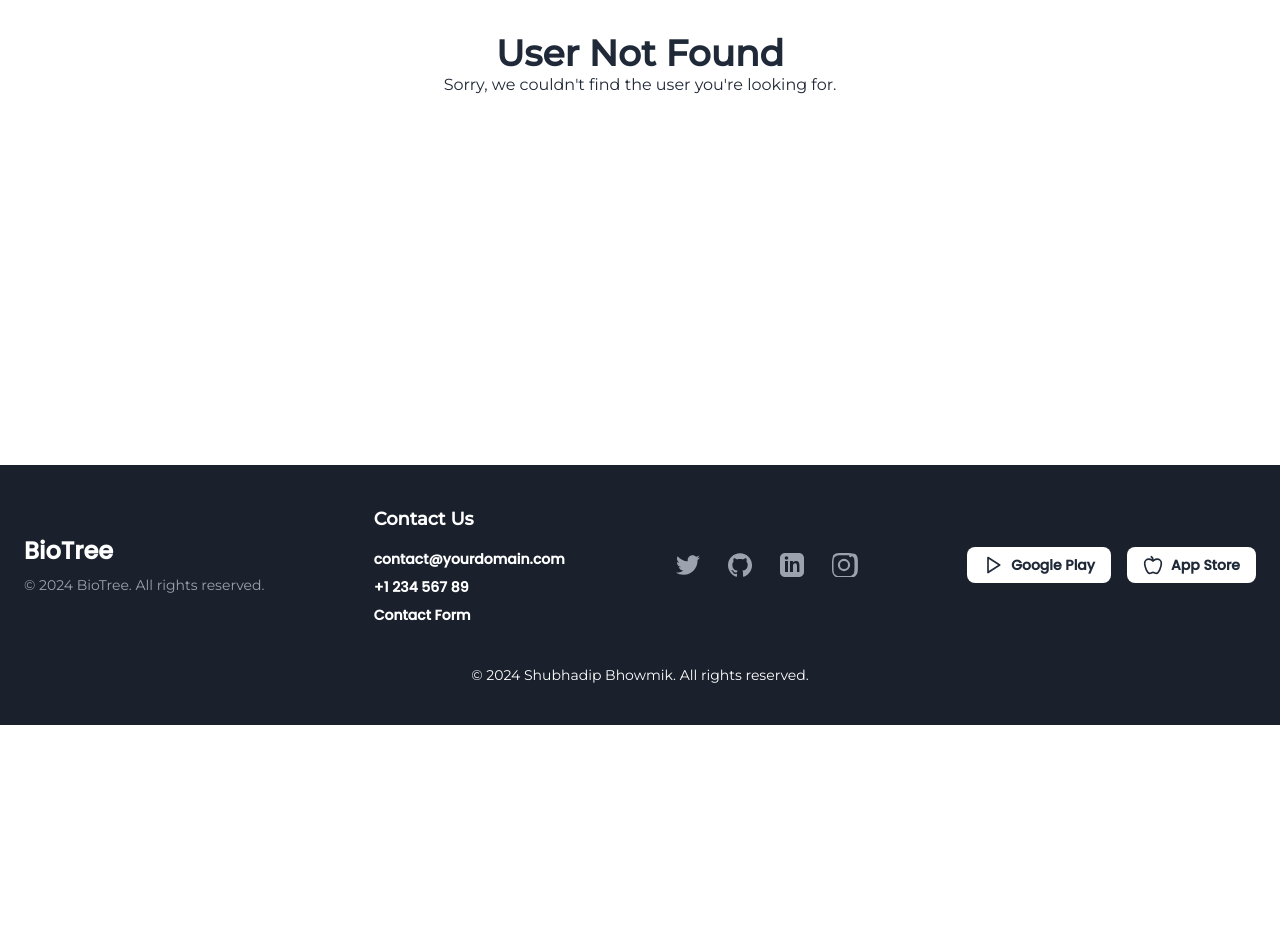
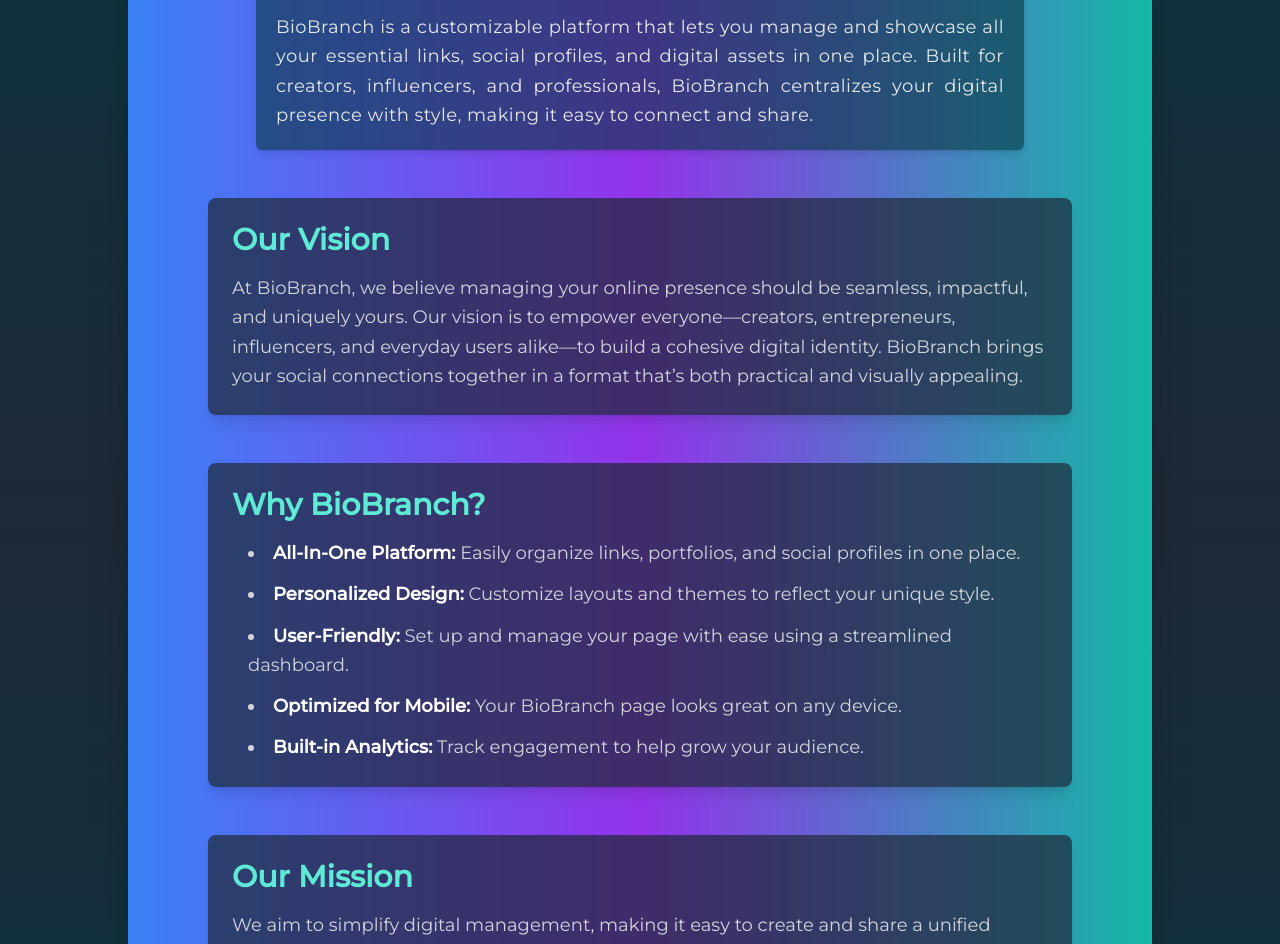
Before and after one commit to subhadipbhowmik/bio-branch, a Next.js app in the folder site/: page /about in a window 1280 px wide. Shown: the part 367-1311 px from the top of the page. Before the commit the page ends 1092 px from the top, so only its background shows below. Built offline with nearby package versions, Linux system fonts and the light colour scheme; no server answers.

Commit message:
Add About Us feature to navigation

```diff
--- a/site/components/Navbar.js
+++ b/site/components/Navbar.js
@@ -40,10 +40,13 @@ const NavBar = () => {
                             <Link href="/" className={`w-[70px] justify-center text-center rounded-full hover:text-pink-400 hover:bg-green-400 block py-2 pl-3 pr-4 ${currentRoute === '/' ? 'text-red-500' : 'text-green-500 hover:bg-gray-100 dark:text-white dark:hover:bg-gray-700 transition-all transform hover:scale-105 hover:shadow-2xl duration-300 ease-in-out cursor-default'}`}>Home</Link>
                         </li>
                         <li>
+                            <Link href="/about" className={`block py-2 pl-3 pr-4 ${currentRoute === '/about' ? 'text-red-500 md:bg-transparent dark:text-blue-500' : 'w-full transition-all transform hover:scale-105 hover:shadow-2xl duration-300 ease-in-out cursor-default justify-center text-center rounded-full hover:text-pink-400 hover:bg-green-400 text-green-500'}`}>About Us</Link>
+                        </li>
+                        <li>
                             <Link href="/apply" className={`block py-2 w-[70px] justify-center text-center rounded-full hover:text-pink-400 hover:bg-green-400 pl-3 pr-4 ${currentRoute === '/apply' ? 'text-red-500 bg-blue-700 md:bg-transparent dark:text-blue-500' : 'text-gray-900 transition-all transform hover:scale-105 hover:shadow-2xl duration-300 ease-in-out text-green-500 cursor-default dark:text-white'}`}>Apply</Link>
                         </li>
                         <li>
-                    <Link href="/apply" className={`block py-2 w-fit justify-center text-center rounded-full hover:text-pink-400 hover:bg-green-400 pl-3 pr-4  ${currentRoute === '/apply' ? 'text-red-500 bg-blue-700 md:bg-transparent dark:text-blue-500' : 'text-gray-900 transition-all transform hover:scale-105 hover:shadow-2xl duration-300 ease-in-out text-green-500 cursor-default dark:text-white'}`}>Contributors</Link>
+                            <Link href="/contributors" className={`block py-2 w-fit justify-center text-center rounded-full hover:text-pink-400 hover:bg-green-400 pl-3 pr-4  ${currentRoute === '/contributors' ? 'text-red-500 bg-blue-700 md:bg-transparent dark:text-blue-500' : 'text-gray-900 transition-all transform hover:scale-105 hover:shadow-2xl duration-300 ease-in-out text-green-500 cursor-default dark:text-white'}`}>Contributors</Link>
                         </li>
                         <li>
                             <Link href="/login" className={`block py-2 pl-3 pr-4 w-[70px] justify-center text-center rounded-full hover:text-pink-400 hover:bg-green-400 ${currentRoute === '/login' ? 'text-red-500 bg-blue-700 md:bg-transparent dark:text-blue-500' : 'text-gray-900 transition-all transform hover:scale-105 hover:shadow-2xl duration-300 ease-in-out cursor-default text-green-500'}`}>Login</Link>
@@ -56,6 +59,7 @@ const NavBar = () => {
                         <li>
                             <Link href="/contact" className={`block py-2 pl-3 pr-4 ${currentRoute === '/contact' ? 'text-red-500 md:bg-transparent dark:text-blue-500' : 'w-full transition-all transform hover:scale-105 hover:shadow-2xl duration-300 ease-in-out cursor-default justify-center text-center rounded-full hover:text-pink-400 hover:bg-green-400 text-green-500'}`}>Contact Us</Link>
                         </li>
+
                     </ul>
                 </div>
             </div>
--- /dev/null
+++ b/site/pages/about.js
@@ -0,0 +1,56 @@
+import Head from 'next/head';
+
+const About = () => (
+  <>
+    <Head>
+      <title>About Us - BioBranch</title>
+    </Head>
+    <section className="container mx-auto py-20 px-8 md:px-16 lg:px-32 bg-gradient-to-b from-gray-900 via-gray-800 to-gray-900 text-gray-100 min-h-screen">
+      <div className="bg-gradient-to-r from-blue-500 via-purple-600 to-teal-500 rounded-3xl shadow-2xl p-10 md:p-16 lg:p-20 space-y-12 transform hover:scale-105 transition-transform duration-500 ease-in-out">
+        <h1 className="text-5xl font-extrabold text-center text-white mb-12 animate-fadeIn tracking-wide leading-tight drop-shadow-lg">
+          Welcome to BioBranch – Your All-in-One Digital Hub
+        </h1>
+
+        <p className="text-lg text-justify max-w-3xl mx-auto mb-10 text-gray-200 leading-relaxed tracking-wide shadow-md p-5 rounded-md bg-gray-900/60">
+          BioBranch is a customizable platform that lets you manage and showcase all your essential links, social profiles, and digital assets in one place. Built for creators, influencers, and professionals, BioBranch centralizes your digital presence with style, making it easy to connect and share.
+        </p>
+
+        <div className="max-w-4xl mx-auto space-y-12">
+          <div className="bg-gray-800/70 p-6 rounded-lg shadow-lg transform hover:scale-105 transition duration-300 ease-in-out">
+            <h2 className="text-3xl font-semibold text-teal-300 mb-4">Our Vision</h2>
+            <p className="text-lg text-gray-300 leading-relaxed">
+              At BioBranch, we believe managing your online presence should be seamless, impactful, and uniquely yours. Our vision is to empower everyone—creators, entrepreneurs, influencers, and everyday users alike—to build a cohesive digital identity. BioBranch brings your social connections together in a format that’s both practical and visually appealing.
+            </p>
+          </div>
+
+          <div className="bg-gray-800/70 p-6 rounded-lg shadow-lg transform hover:scale-105 transition duration-300 ease-in-out">
+            <h2 className="text-3xl font-semibold text-teal-300 mb-4">Why BioBranch?</h2>
+            <ul className="text-lg text-gray-300 leading-relaxed list-disc list-inside space-y-3 ml-4">
+              <li><strong className="text-white">All-In-One Platform:</strong> Easily organize links, portfolios, and social profiles in one place.</li>
+              <li><strong className="text-white">Personalized Design:</strong> Customize layouts and themes to reflect your unique style.</li>
+              <li><strong className="text-white">User-Friendly:</strong> Set up and manage your page with ease using a streamlined dashboard.</li>
+              <li><strong className="text-white">Optimized for Mobile:</strong> Your BioBranch page looks great on any device.</li>
+              <li><strong className="text-white">Built-in Analytics:</strong> Track engagement to help grow your audience.</li>
+            </ul>
+          </div>
+
+          <div className="bg-gray-800/70 p-6 rounded-lg shadow-lg transform hover:scale-105 transition duration-300 ease-in-out">
+            <h2 className="text-3xl font-semibold text-teal-300 mb-4">Our Mission</h2>
+            <p className="text-lg text-gray-300 leading-relaxed">
+              We aim to simplify digital management, making it easy to create and share a unified online identity. BioBranch is here to support your growth authentically and effectively.
+            </p>
+          </div>
+
+          <div className="bg-gray-800/70 p-6 rounded-lg shadow-lg transform hover:scale-105 transition duration-300 ease-in-out">
+            <h2 className="text-3xl font-semibold text-teal-300 mb-4">Join Us on This Journey</h2>
+            <p className="text-lg text-gray-300 leading-relaxed">
+              We’re excited to help you establish a unique digital presence that’s authentic and streamlined. BioBranch is here to help you connect, share, and grow.
+            </p>
+          </div>
+        </div>
+      </div>
+    </section>
+  </>
+);
+
+export default About;
```
Lines whose indentation alone changed are shown as unchanged.
